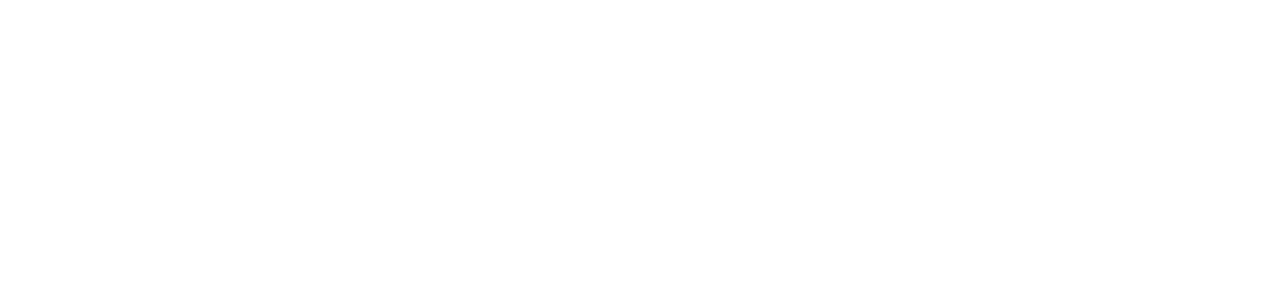
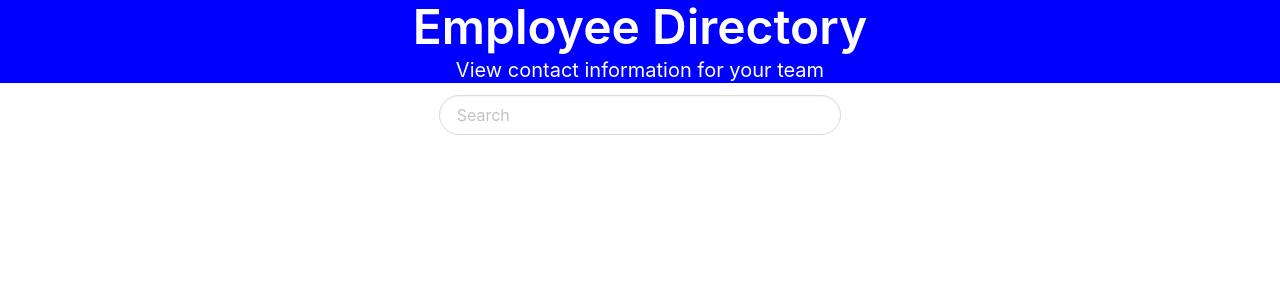
Before and after one commit to pkriengsiri/employee-directory, a React (Create React App) app: page / in a window 1280 px wide. Shown: the top 300 px of the page. Built offline with nearby package versions, Linux system fonts and the light colour scheme.

Commit message:
Added search input to Search component

```diff
--- a/src/App.js
+++ b/src/App.js
@@ -1,7 +1,13 @@
+import React from 'react';
+import Header from "./components/Header/Header"
+import Directory from './containers/Directory/Directory';
+
+
 function App() {
   return (
     <div className="App">
-
+      <Header />
+      <Directory />
     </div>
   );
 }
--- /dev/null
+++ b/src/components/Header/Header.css
@@ -0,0 +1,3 @@
+header {
+    background-color: blue;
+}
--- /dev/null
+++ b/src/components/Header/Header.jsx
@@ -0,0 +1,13 @@
+import React from "react";
+import "./Header.css";
+
+const Header = () => {
+  return (
+    <header className="has-text-centered">
+      <h1 className="title is-1 has-text-white">Employee Directory</h1>
+      <h2 className="subtitle has-text-white">View contact information for your team</h2>
+    </header>
+  );
+};
+
+export default Header;
--- a/src/components/Search/Search.jsx
+++ b/src/components/Search/Search.jsx
@@ -0,0 +1,11 @@
+import React from 'react';
+
+const Search = () => {
+    return (
+        <div>
+            <div className="column is-4 is-offset-4"><input className="input is-normal is-rounded" type="text" placeholder="Search" /></div>
+        </div>
+    );
+};
+
+export default Search;
--- a/src/containers/Directory/Directory.jsx
+++ b/src/containers/Directory/Directory.jsx
@@ -0,0 +1,14 @@
+import React, { Component } from 'react';
+import Search from '../../components/Search/Search';
+
+class Directory extends Component {
+    render() {
+        return (
+            <div>
+                <Search />
+            </div>
+        );
+    }
+}
+
+export default Directory;
```
Also changed, not shown: src/components/Navbar/Navbar.jsx (deleted).
